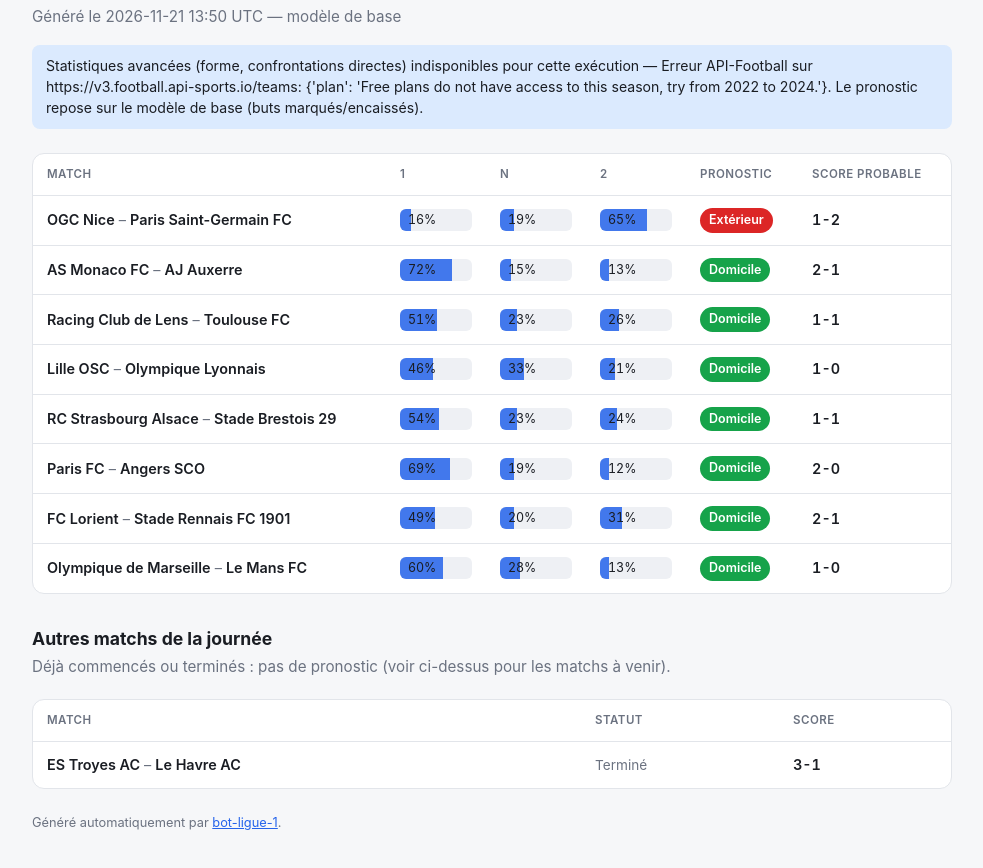
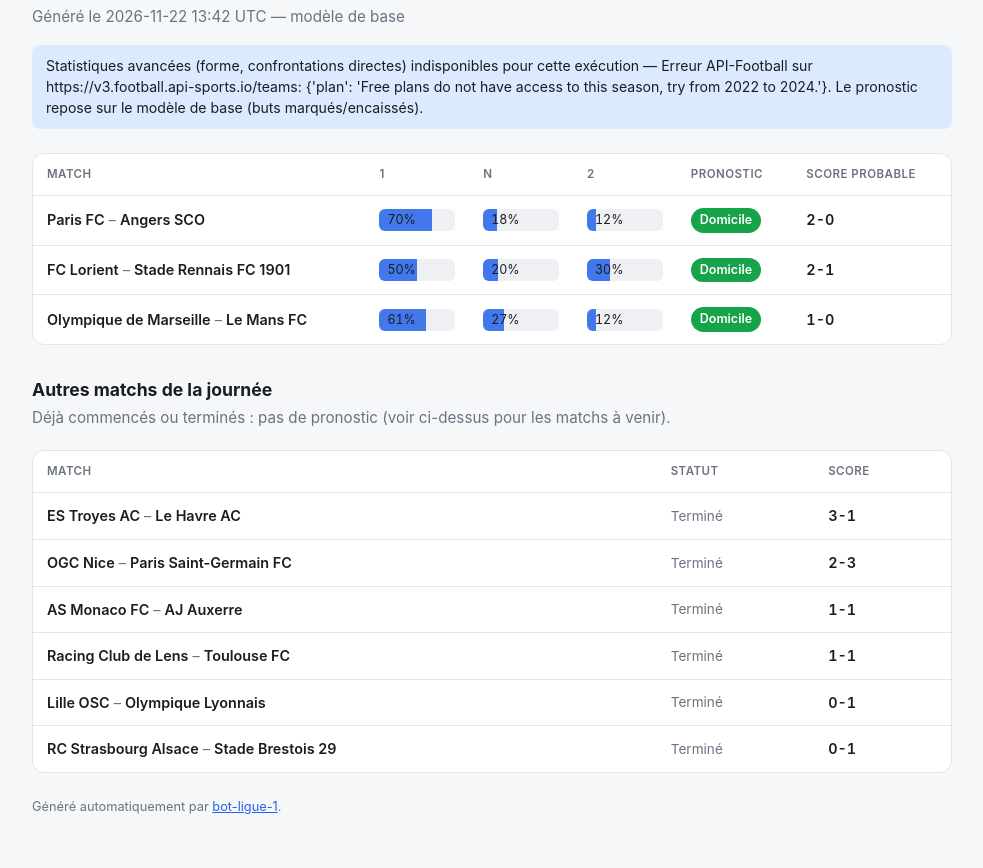
Before and after one commit to michonlilian-max/bot-ligue-1, a plain HTML site: page docs/index.html in a window 1280 px wide. Shown: the part 68-936 px from the top of the page, without its empty margins (148-1131 px from the left). Drawn offline with Linux system fonts and the light colour scheme.

Commit message:
Mise à jour automatique des pronostics Ligue 1

```diff
--- a/docs/index.html
+++ b/docs/index.html
@@ -163,7 +163,7 @@
 <main>
   <header>
     <h1>Pronostics Ligue 1 — journée 11</h1>
-    <p class="subtitle">Généré le 2026-11-21 13:50 UTC — modèle de base</p>
+    <p class="subtitle">Généré le 2026-11-22 13:42 UTC — modèle de base</p>
     <p class="note">Statistiques avancées (forme, confrontations directes) indisponibles pour cette exécution — Erreur API-Football sur https://v3.football.api-sports.io/teams: {&#x27;plan&#x27;: &#x27;Free plans do not have access to this season, try from 2022 to 2024.&#x27;}. Le pronostic repose sur le modèle de base (buts marqués/encaissés).</p>
   </header>
 
@@ -183,54 +183,9 @@
       </thead>
       <tbody>
     <tr>
-      <td class="teams"><span class="home">OGC Nice</span> <span class="vs">–</span> <span class="away">Paris Saint-Germain FC</span></td>
-      <td class="prob-cell"><div class="bar" style="--pct:16%" title="Victoire domicile"><span>16%</span></div></td>
-      <td class="prob-cell"><div class="bar" style="--pct:19%" title="Match nul"><span>19%</span></div></td>
-      <td class="prob-cell"><div class="bar" style="--pct:65%" title="Victoire extérieur"><span>65%</span></div></td>
-      <td><span class="pick pick-2">Extérieur</span></td>
-      <td class="score">1-2</td>
-    </tr>
-
-    <tr>
-      <td class="teams"><span class="home">AS Monaco FC</span> <span class="vs">–</span> <span class="away">AJ Auxerre</span></td>
-      <td class="prob-cell"><div class="bar" style="--pct:72%" title="Victoire domicile"><span>72%</span></div></td>
-      <td class="prob-cell"><div class="bar" style="--pct:15%" title="Match nul"><span>15%</span></div></td>
-      <td class="prob-cell"><div class="bar" style="--pct:13%" title="Victoire extérieur"><span>13%</span></div></td>
-      <td><span class="pick pick-1">Domicile</span></td>
-      <td class="score">2-1</td>
-    </tr>
-
-    <tr>
-      <td class="teams"><span class="home">Racing Club de Lens</span> <span class="vs">–</span> <span class="away">Toulouse FC</span></td>
-      <td class="prob-cell"><div class="bar" style="--pct:51%" title="Victoire domicile"><span>51%</span></div></td>
-      <td class="prob-cell"><div class="bar" style="--pct:23%" title="Match nul"><span>23%</span></div></td>
-      <td class="prob-cell"><div class="bar" style="--pct:26%" title="Victoire extérieur"><span>26%</span></div></td>
-      <td><span class="pick pick-1">Domicile</span></td>
-      <td class="score">1-1</td>
-    </tr>
-
-    <tr>
-      <td class="teams"><span class="home">Lille OSC</span> <span class="vs">–</span> <span class="away">Olympique Lyonnais</span></td>
-      <td class="prob-cell"><div class="bar" style="--pct:46%" title="Victoire domicile"><span>46%</span></div></td>
-      <td class="prob-cell"><div class="bar" style="--pct:33%" title="Match nul"><span>33%</span></div></td>
-      <td class="prob-cell"><div class="bar" style="--pct:21%" title="Victoire extérieur"><span>21%</span></div></td>
-      <td><span class="pick pick-1">Domicile</span></td>
-      <td class="score">1-0</td>
-    </tr>
-
-    <tr>
-      <td class="teams"><span class="home">RC Strasbourg Alsace</span> <span class="vs">–</span> <span class="away">Stade Brestois 29</span></td>
-      <td class="prob-cell"><div class="bar" style="--pct:54%" title="Victoire domicile"><span>54%</span></div></td>
-      <td class="prob-cell"><div class="bar" style="--pct:23%" title="Match nul"><span>23%</span></div></td>
-      <td class="prob-cell"><div class="bar" style="--pct:24%" title="Victoire extérieur"><span>24%</span></div></td>
-      <td><span class="pick pick-1">Domicile</span></td>
-      <td class="score">1-1</td>
-    </tr>
-
-    <tr>
       <td class="teams"><span class="home">Paris FC</span> <span class="vs">–</span> <span class="away">Angers SCO</span></td>
-      <td class="prob-cell"><div class="bar" style="--pct:69%" title="Victoire domicile"><span>69%</span></div></td>
-      <td class="prob-cell"><div class="bar" style="--pct:19%" title="Match nul"><span>19%</span></div></td>
+      <td class="prob-cell"><div class="bar" style="--pct:70%" title="Victoire domicile"><span>70%</span></div></td>
+      <td class="prob-cell"><div class="bar" style="--pct:18%" title="Match nul"><span>18%</span></div></td>
       <td class="prob-cell"><div class="bar" style="--pct:12%" title="Victoire extérieur"><span>12%</span></div></td>
       <td><span class="pick pick-1">Domicile</span></td>
       <td class="score">2-0</td>
@@ -238,18 +193,18 @@
 
     <tr>
       <td class="teams"><span class="home">FC Lorient</span> <span class="vs">–</span> <span class="away">Stade Rennais FC 1901</span></td>
-      <td class="prob-cell"><div class="bar" style="--pct:49%" title="Victoire domicile"><span>49%</span></div></td>
+      <td class="prob-cell"><div class="bar" style="--pct:50%" title="Victoire domicile"><span>50%</span></div></td>
       <td class="prob-cell"><div class="bar" style="--pct:20%" title="Match nul"><span>20%</span></div></td>
-      <td class="prob-cell"><div class="bar" style="--pct:31%" title="Victoire extérieur"><span>31%</span></div></td>
+      <td class="prob-cell"><div class="bar" style="--pct:30%" title="Victoire extérieur"><span>30%</span></div></td>
       <td><span class="pick pick-1">Domicile</span></td>
       <td class="score">2-1</td>
     </tr>
 
     <tr>
       <td class="teams"><span class="home">Olympique de Marseille</span> <span class="vs">–</span> <span class="away">Le Mans FC</span></td>
-      <td class="prob-cell"><div class="bar" style="--pct:60%" title="Victoire domicile"><span>60%</span></div></td>
-      <td class="prob-cell"><div class="bar" style="--pct:28%" title="Match nul"><span>28%</span></div></td>
-      <td class="prob-cell"><div class="bar" style="--pct:13%" title="Victoire extérieur"><span>13%</span></div></td>
+      <td class="prob-cell"><div class="bar" style="--pct:61%" title="Victoire domicile"><span>61%</span></div></td>
+      <td class="prob-cell"><div class="bar" style="--pct:27%" title="Match nul"><span>27%</span></div></td>
+      <td class="prob-cell"><div class="bar" style="--pct:12%" title="Victoire extérieur"><span>12%</span></div></td>
       <td><span class="pick pick-1">Domicile</span></td>
       <td class="score">1-0</td>
     </tr>
@@ -274,6 +229,36 @@
       <td class="muted">Terminé</td>
       <td class="score">3-1</td>
     </tr>
+
+    <tr>
+      <td class="teams"><span class="home">OGC Nice</span> <span class="vs">–</span> <span class="away">Paris Saint-Germain FC</span></td>
+      <td class="muted">Terminé</td>
+      <td class="score">2-3</td>
+    </tr>
+
+    <tr>
+      <td class="teams"><span class="home">AS Monaco FC</span> <span class="vs">–</span> <span class="away">AJ Auxerre</span></td>
+      <td class="muted">Terminé</td>
+      <td class="score">1-1</td>
+    </tr>
+
+    <tr>
+      <td class="teams"><span class="home">Racing Club de Lens</span> <span class="vs">–</span> <span class="away">Toulouse FC</span></td>
+      <td class="muted">Terminé</td>
+      <td class="score">1-1</td>
+    </tr>
+
+    <tr>
+      <td class="teams"><span class="home">Lille OSC</span> <span class="vs">–</span> <span class="away">Olympique Lyonnais</span></td>
+      <td class="muted">Terminé</td>
+      <td class="score">0-1</td>
+    </tr>
+
+    <tr>
+      <td class="teams"><span class="home">RC Strasbourg Alsace</span> <span class="vs">–</span> <span class="away">Stade Brestois 29</span></td>
+      <td class="muted">Terminé</td>
+      <td class="score">0-1</td>
+    </tr>
       </tbody>
     </table>
   </div>
```
Also changed, not shown: 1 other file.
